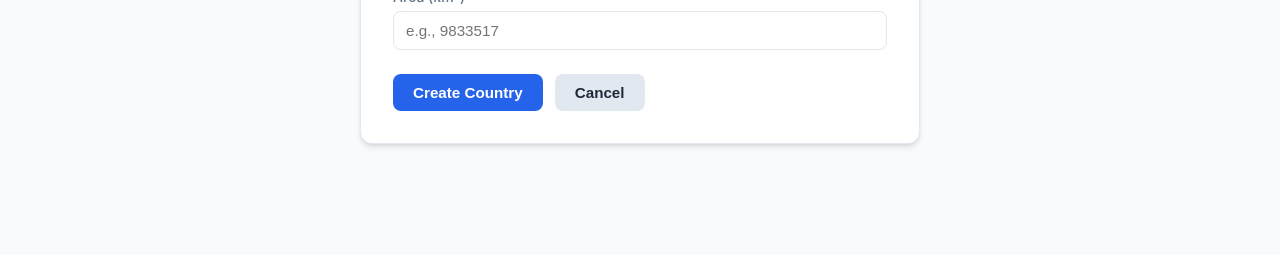
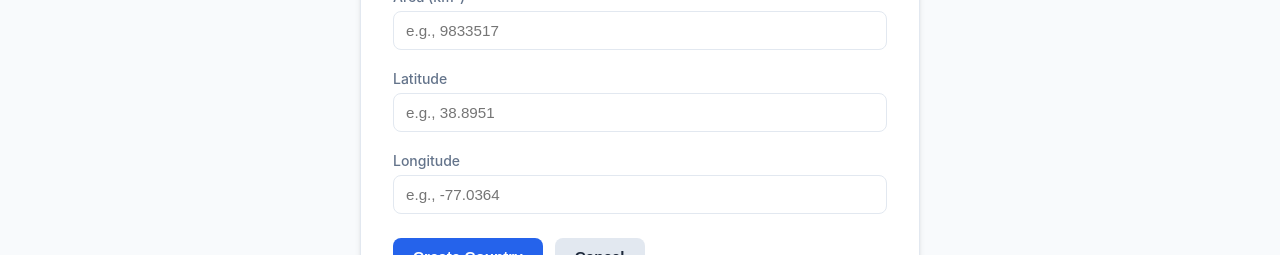
Before and after one commit to 1mpossible-code/team-bemg-frontend, a React (Create React App) app: page /countries/create in a window 1280 px wide. Shown: the part 697-952 px from the top of the page. Before the commit the page ends 881 px from the top, so only its background shows below. Built offline with nearby package versions, Linux system fonts and the light colour scheme; no server answers.

Commit message:
fix: coordinate rendering on /cities path

```diff
--- a/src/api.js
+++ b/src/api.js
@@ -1,7 +1,7 @@
 import axios from 'axios';
 
 const baseURL =
-  process.env.REACT_APP_API_BASE_URL || 'http://localhost:5000';
+  process.env.REACT_APP_API_BASE_URL || 'http://127.0.0.1:3000/';
 
 const API = axios.create({ baseURL });
 
--- a/src/components/CityList.js
+++ b/src/components/CityList.js
@@ -18,9 +18,23 @@ const formatAttributeName = (attribute) =>
     .replace(/_/g, ' ')
     .replace(/\b\w/g, (char) => char.toUpperCase());
 
-const formatCellValue = (value) => {
+const COORDINATE_FIELDS = new Set(['latitude', 'longitude', 'lat', 'lng']);
+
+const formatCellValue = (value, key) => {
   if (value === null || value === undefined || value === '') return '-';
-  if (typeof value === 'number') return value.toLocaleString();
+  if (typeof value === 'object' && value !== null) {
+    if (key === 'coordinates') {
+      const lat = value.latitude ?? value.lat;
+      const lng = value.longitude ?? value.lng;
+      if (lat != null && lng != null) return `${lat}, ${lng}`;
+      return '-';
+    }
+    return JSON.stringify(value);
+  }
+  if (typeof value === 'number') {
+    if (COORDINATE_FIELDS.has(key)) return String(value);
+    return value.toLocaleString();
+  }
   return String(value);
 };
 
@@ -201,7 +215,7 @@ const CityList = () => {
                 style={{ cursor: 'pointer' }}
               >
                 {attributes.map((attribute) => (
-                  <td key={attribute}>{formatCellValue(city[attribute])}</td>
+                  <td key={attribute}>{formatCellValue(city[attribute], attribute)}</td>
                 ))}
               </tr>
             ))
--- a/src/components/CountryList.js
+++ b/src/components/CountryList.js
@@ -17,9 +17,23 @@ const formatAttributeName = (attribute) =>
     .replace(/_/g, ' ')
     .replace(/\b\w/g, (char) => char.toUpperCase());
 
-const formatCellValue = (value) => {
+const COORDINATE_FIELDS = new Set(['latitude', 'longitude', 'lat', 'lng']);
+
+const formatCellValue = (value, key) => {
   if (value === null || value === undefined || value === '') return '-';
-  if (typeof value === 'number') return value.toLocaleString();
+  if (typeof value === 'object' && value !== null) {
+    if (key === 'coordinates') {
+      const lat = value.latitude ?? value.lat;
+      const lng = value.longitude ?? value.lng;
+      if (lat != null && lng != null) return `${lat}, ${lng}`;
+      return '-';
+    }
+    return JSON.stringify(value);
+  }
+  if (typeof value === 'number') {
+    if (COORDINATE_FIELDS.has(key)) return String(value);
+    return value.toLocaleString();
+  }
   return String(value);
 };
 
@@ -203,7 +217,7 @@ const CountryList = () => {
                 style={{ cursor: country.country_code ? 'pointer' : 'default' }}
               >
                 {attributes.map((attribute) => (
-                  <td key={attribute}>{formatCellValue(country[attribute])}</td>
+                  <td key={attribute}>{formatCellValue(country[attribute], attribute)}</td>
                 ))}
               </tr>
             ))
--- a/src/components/CreateCountryForm.js
+++ b/src/components/CreateCountryForm.js
@@ -19,6 +19,8 @@ const initialForm = {
   capital: '',
   population: '',
   area_km2: '',
+  latitude: '',
+  longitude: '',
 };
 
 const CreateCountryForm = () => {
@@ -41,6 +43,8 @@ const CreateCountryForm = () => {
       ...form,
       population: form.population !== '' ? Number(form.population) : undefined,
       area_km2: form.area_km2 !== '' ? Number(form.area_km2) : undefined,
+      latitude: form.latitude !== '' ? Number(form.latitude) : undefined,
+      longitude: form.longitude !== '' ? Number(form.longitude) : undefined,
     };
 
     createCountry(payload)
@@ -149,6 +153,36 @@ const CreateCountryForm = () => {
           />
         </div>
 
+        <div className="form-group">
+          <label htmlFor="latitude">Latitude</label>
+          <input
+            id="latitude"
+            name="latitude"
+            type="number"
+            step="any"
+            min="-90"
+            max="90"
+            value={form.latitude}
+            onChange={handleChange}
+            placeholder="e.g., 38.8951"
+          />
+        </div>
+
+        <div className="form-group">
+          <label htmlFor="longitude">Longitude</label>
+          <input
+            id="longitude"
+            name="longitude"
+            type="number"
+            step="any"
+            min="-180"
+            max="180"
+            value={form.longitude}
+            onChange={handleChange}
+            placeholder="e.g., -77.0364"
+          />
+        </div>
+
         <div className="form-actions">
           <button
             type="submit"
--- a/src/components/StateList.js
+++ b/src/components/StateList.js
@@ -17,9 +17,23 @@ const formatAttributeName = (attribute) =>
     .replace(/_/g, ' ')
     .replace(/\b\w/g, (char) => char.toUpperCase());
 
-const formatCellValue = (value) => {
+const COORDINATE_FIELDS = new Set(['latitude', 'longitude', 'lat', 'lng']);
+
+const formatCellValue = (value, key) => {
   if (value === null || value === undefined || value === '') return '-';
-  if (typeof value === 'number') return value.toLocaleString();
+  if (typeof value === 'object' && value !== null) {
+    if (key === 'coordinates') {
+      const lat = value.latitude ?? value.lat;
+      const lng = value.longitude ?? value.lng;
+      if (lat != null && lng != null) return `${lat}, ${lng}`;
+      return '-';
+    }
+    return JSON.stringify(value);
+  }
+  if (typeof value === 'number') {
+    if (COORDINATE_FIELDS.has(key)) return String(value);
+    return value.toLocaleString();
+  }
   return String(value);
 };
 
@@ -186,7 +200,7 @@ const StateList = () => {
                 style={{ cursor: state.state_code ? 'pointer' : 'default' }}
               >
                 {attributes.map((attribute) => (
-                  <td key={attribute}>{formatCellValue(state[attribute])}</td>
+                  <td key={attribute}>{formatCellValue(state[attribute], attribute)}</td>
                 ))}
               </tr>
             ))
```
Also changed, not shown: 1 other file (tests, documents, lock files or other folders).
